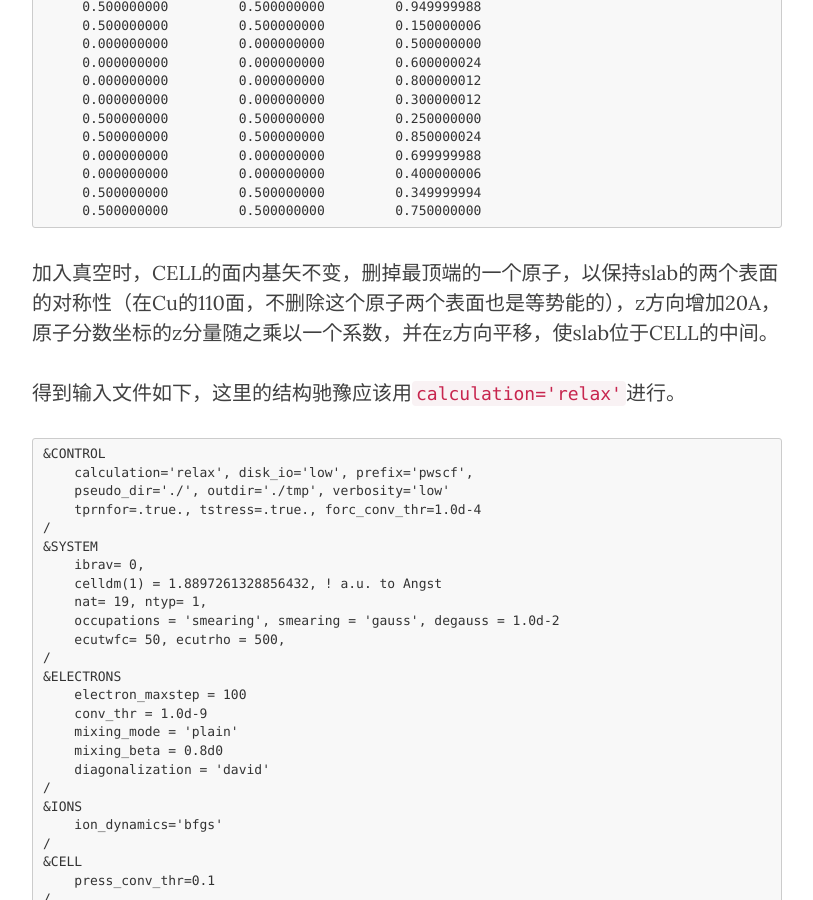
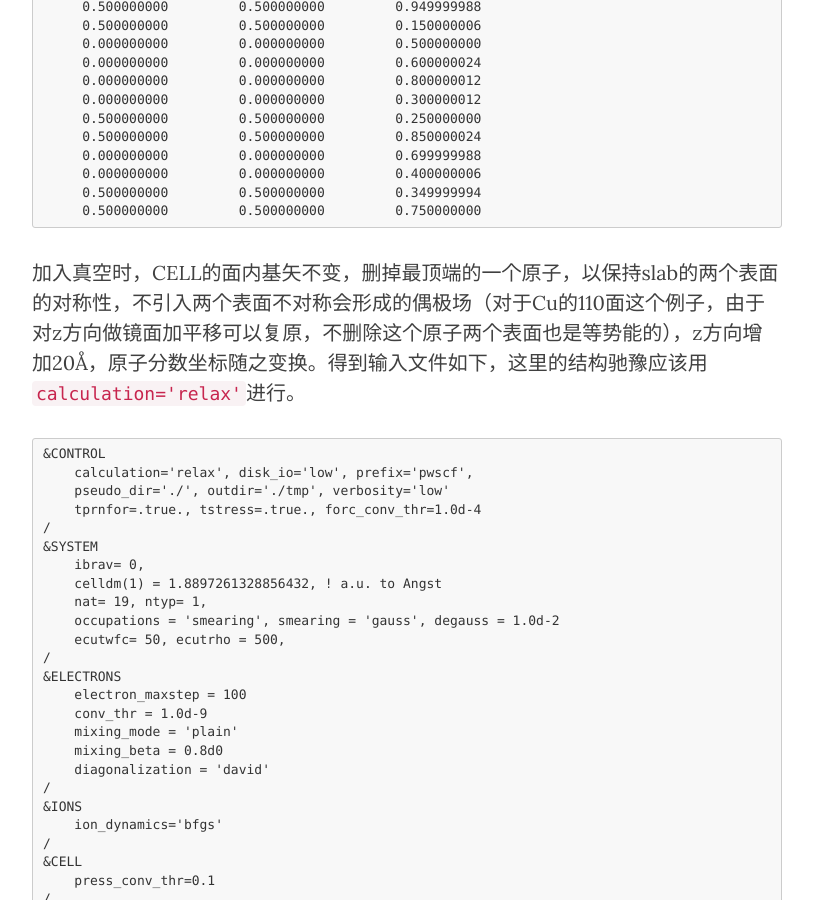
Before and after one commit to yyyu200/DFTbook, a Jekyll site: the page built from _posts/2019-04-01-HandsOn.md, in a window 1280 px wide and 900 px high, scrolled down 15343 px. Shown: the whole window, without its empty margins (233-1046 px from the left). Built offline with Jekyll 4.4.1, drawn with Linux system fonts in a browser that asks for light colours; nearby versions of some CDN libraries; formulas are drawn with MathJax 3; comment, search, counter and statistics services are not loaded.

Commit message:
modify at20190517-11:34:22-aliyun

````diff
--- a/_posts/2019-04-01-HandsOn.md
+++ b/_posts/2019-04-01-HandsOn.md
@@ -524,9 +524,7 @@ Direct
      0.500000000         0.500000000         0.349999994
      0.500000000         0.500000000         0.750000000
 ```
-加入真空时，CELL的面内基矢不变，删掉最顶端的一个原子，以保持slab的两个表面的对称性（在Cu的110面，不删除这个原子两个表面也是等势能的），z方向增加20A，原子分数坐标的z分量随之乘以一个系数，并在z方向平移，使slab位于CELL的中间。
-
-得到输入文件如下，这里的结构驰豫应该用```calculation='relax'```进行。
+加入真空时，CELL的面内基矢不变，删掉最顶端的一个原子，以保持slab的两个表面的对称性，不引入两个表面不对称会形成的偶极场（对于Cu的110面这个例子，由于对z方向做镜面加平移可以复原，不删除这个原子两个表面也是等势能的），z方向增加20Å，原子分数坐标随之变换。得到输入文件如下，这里的结构驰豫应该用```calculation='relax'```进行。
 
 ```
 &CONTROL
````
Also changed, not shown: _posts/2019-04-07-TransCell.md (+1 -1 lines).
